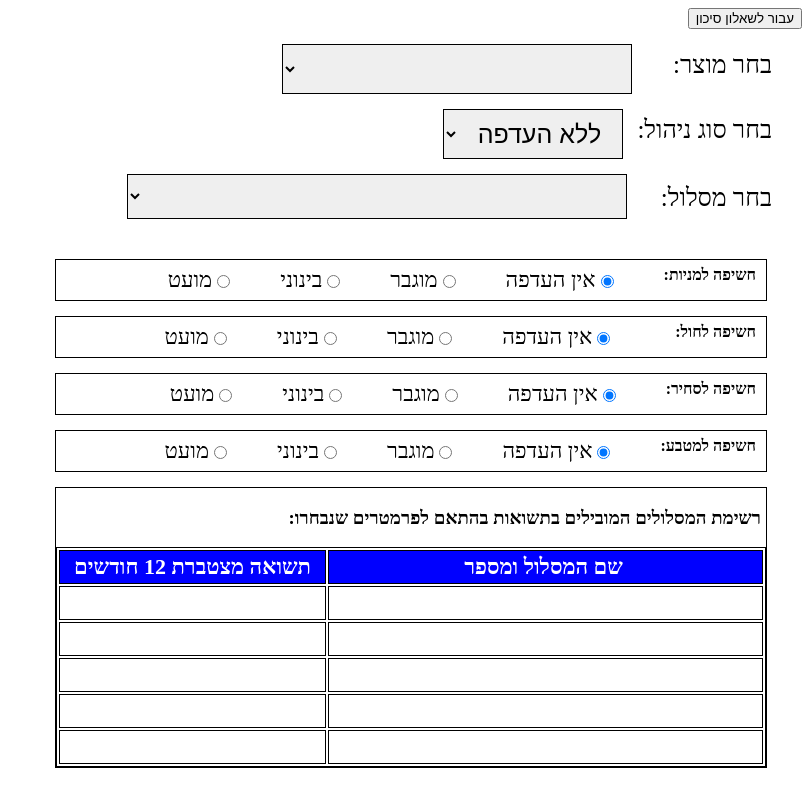
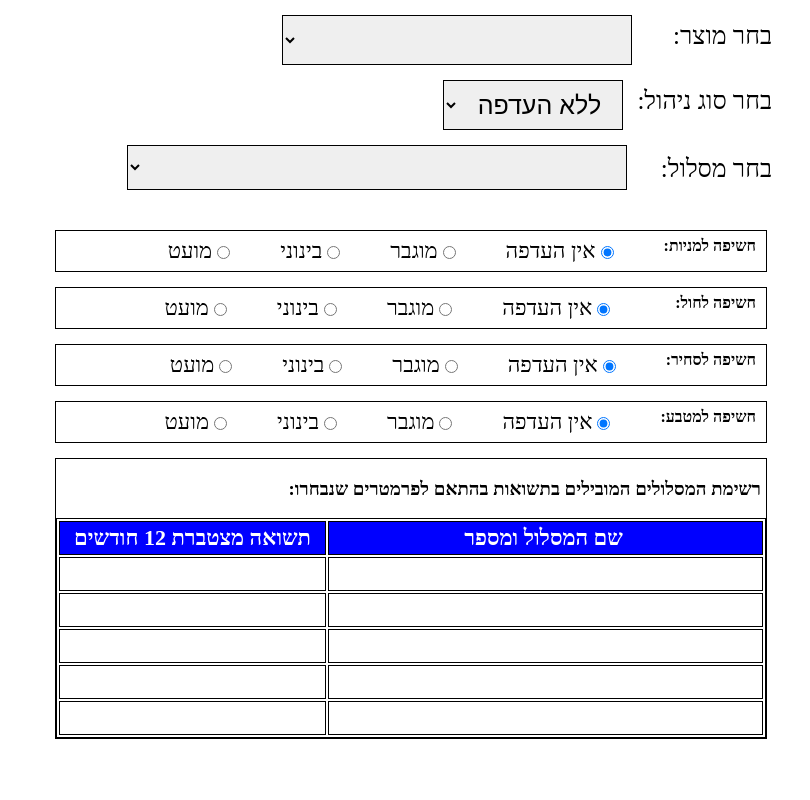
Before and after one commit to zamit00/ZachGM, a plain HTML site: page index.html in a window 1280 px wide. Shown: the whole page, without its empty margins (470-1280 px from the left). Drawn offline with Linux system fonts and the light colour scheme.

Commit message:
Update index.html

```diff
--- a/index.html
+++ b/index.html
@@ -8,7 +8,7 @@
     <link href="formating.css" rel="stylesheet">
 </head>
 <body dir="rtl">
- <button onclick="location.href='netunim.html'">עבור לשאלון סיכון</button>
+
  <div class="allpage">
 
     <div class="muzar">
```
